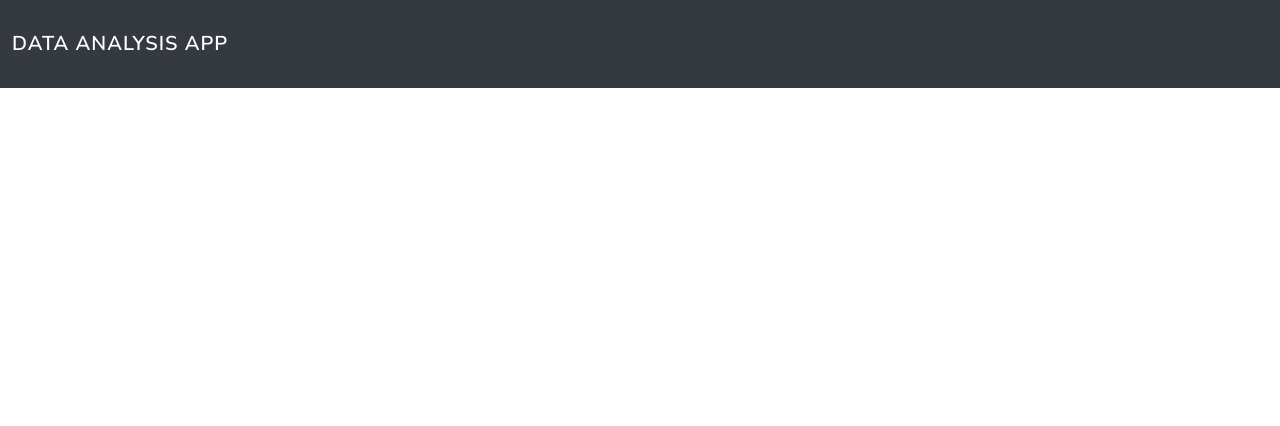
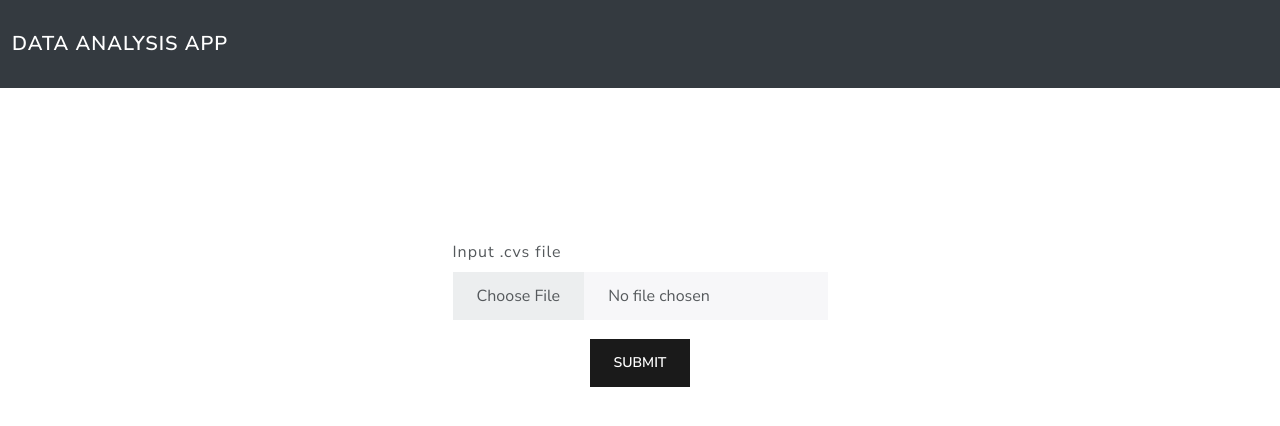
Before and after one commit to Swietonp/data-analysis-app, a Django app: page / in a window 1280 px wide. Shown: the top 426 px of the page. Run offline with Django 3.2, Linux system fonts and the light colour scheme; some libraries are stand-ins or nearby versions.

Commit message:
messages system + forms for file input

```diff
--- a/data_analysis_app/templates/data_analysis_app/base.html
+++ b/data_analysis_app/templates/data_analysis_app/base.html
@@ -19,6 +19,29 @@
   </div>
 </nav>
 
+
+{% if messages %}
+    {% for message in messages %}
+        {% if message.tags == 'error'%}
+        <div class="d-flex justify-content-end" style="text-align: center;">
+            <div id="msg" class="alert alert-dismissible alert-danger" style="margin: 1%; width: 20%;">
+                <button type="button" class="btn-close" data-bs-dismiss="alert"></button>
+                <strong>Wrong credentials!</strong>
+            </div>
+        </div>
+        {% endif %}
+        {% if message.tags == 'success'%}
+        <div class="d-flex justify-content-end" style="text-align: center;">
+            <div id="msg" class="alert alert-dismissible alert-success" style="margin: 1%; width: 20%;">
+                <button type="button" class="btn-close" data-bs-dismiss="alert"></button>
+                <strong>Success!</strong>
+            </div>
+        </div>
+        {% endif %}
+    {% endfor %}
+{% endif %}
+
+
 {% block content %}
 {% endblock %}
 
--- a/data_analysis_app/templates/data_analysis_app/index.html
+++ b/data_analysis_app/templates/data_analysis_app/index.html
@@ -1 +1,18 @@
 {% extends 'data_analysis_app/base.html' %}
+
+{% block content %}
+
+<div class="d-flex justify-content-center" style="margin-top: 10%;">
+        <div class="form-group">
+            <form action="" method="post">
+                {% csrf_token %}
+                <label for="formFile" class="form-label mt-4">Input .cvs file</label>
+                <input class="form-control" type="file" id="formFile">
+                <div class="d-flex justify-content-center">
+                    <input class="btn btn-primary" type="submit" value="Submit" style="margin: 5%;"/>
+                </div>
+            </form>
+        </div>
+</div>
+
+{% endblock %}
--- a/data_analysis_app/views.py
+++ b/data_analysis_app/views.py
@@ -1,5 +1,10 @@
 from django.shortcuts import render
+from django.contrib import messages
 
 
 def main_page(request):
+
+    if request.method == "POST":
+        messages.success(request, "Success!")
+
     return render(request, 'data_analysis_app/index.html')
```
